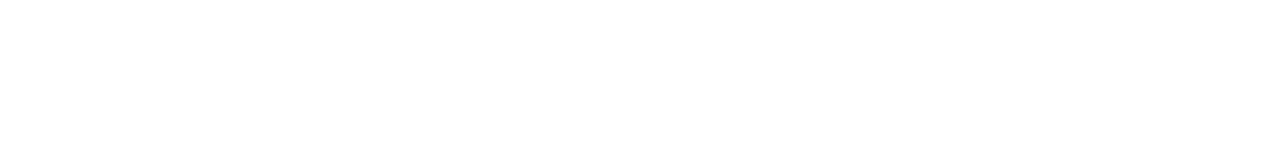
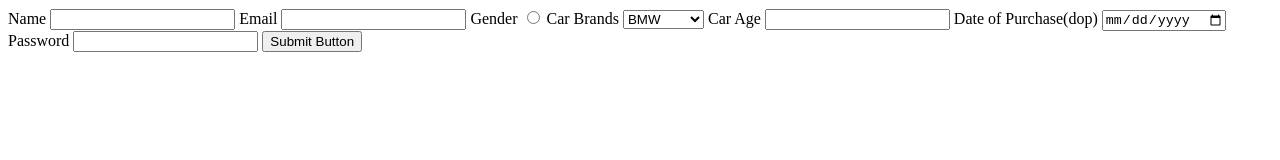
Before and after one commit to acciojob/car-insurance-form-SarthakJoshi21, a website: page main.html in a window 1280 px wide. Drawn offline with Linux system fonts and the light colour scheme.

Commit message:
created a submission

```diff
--- a/main.html
+++ b/main.html
@@ -10,6 +10,27 @@
 	<!-- the entire body must be written by student -->
     <script type="text/javascript" src="./script.js">
 </script>
+	<form method=post>
+		<label for="name">Name</label>
+		<input type="text" id="name" required>
+		<label for="email">Email</label>
+		<input type="email" id="email" required>
+		<label for="gender">Gender</label>
+		<input type="radio"required id="gender">
+		<label for="cars">Car Brands</label>
+		<select>
+			<option>BMW</option>
+			<option>Audi</option>
+			<option>Mercedez</option>
+		</select>
+		<label for="carage">Car Age</label>
+		<input type="number" id="carage" required>
+		<label for="dop">Date of Purchase(dop)</label>
+		<input type="date" id="dop" required>
+		<label for="password">Password</label>
+		<input type="password" id="password" required>
+		<button type="submit">Submit Button</button>
+	</form>
 
 </body>
 
```
